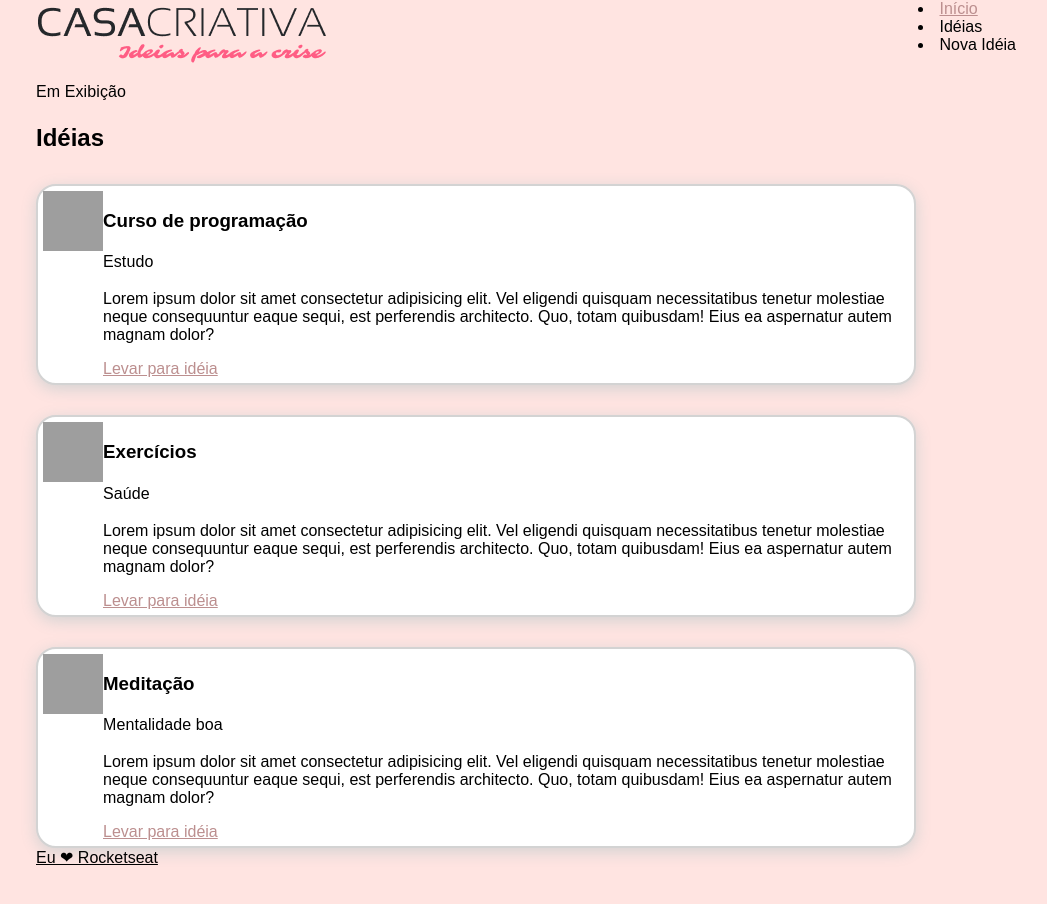
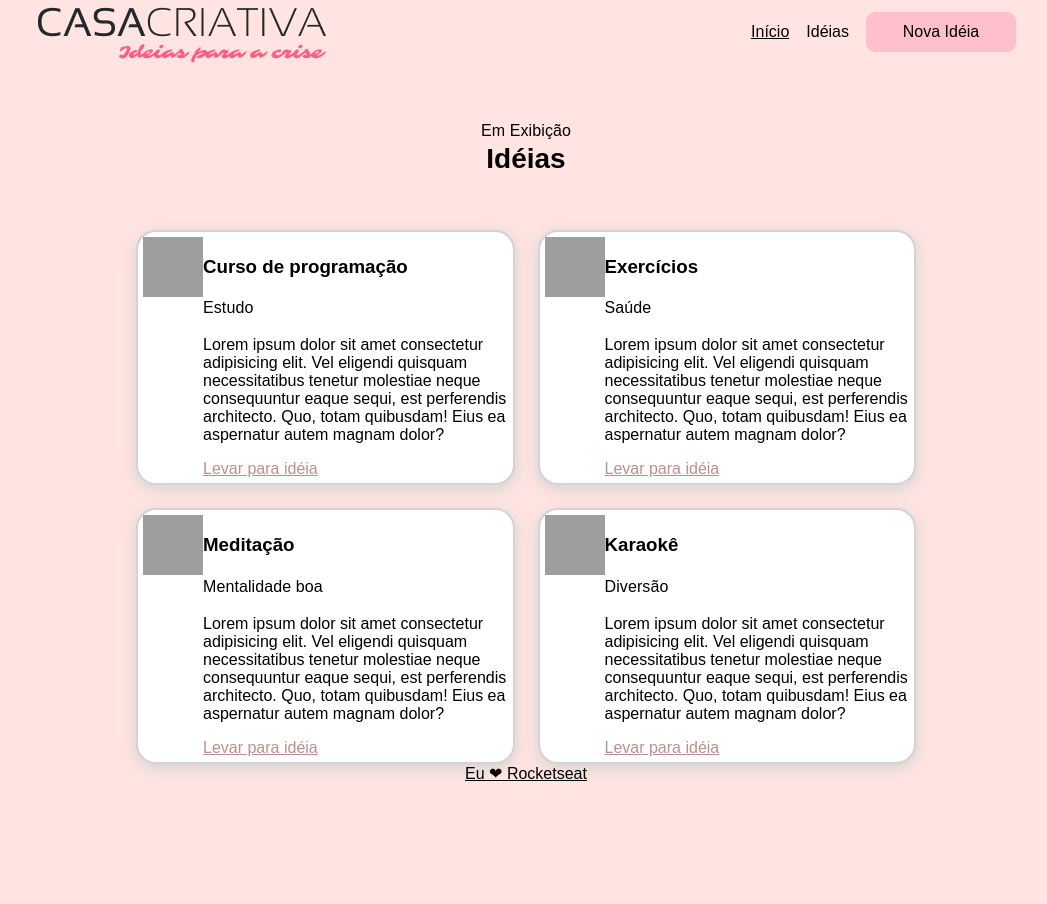
Before and after one commit to PaolaLima/casaCriativa-Rockseat, a plain HTML site: page ideias.html in a window 1280 px wide. Shown: the whole page, without its empty margins (114-1161 px from the left). Drawn offline with Linux system fonts and the light colour scheme; grey boxes are pictures that could not be loaded; a web font is replaced by a local one.

Commit message:
alteração da ideias.html

```diff
--- a/ideias.html
+++ b/ideias.html
@@ -43,12 +43,12 @@
                  <p>Estudo</p>
                  <div class="description">
                      Lorem ipsum dolor sit amet consectetur adipisicing elit. Vel eligendi quisquam necessitatibus tenetur molestiae neque consequuntur eaque sequi, est perferendis architecto. Quo, totam quibusdam! Eius ea aspernatur autem magnam dolor?
-                    </div>
+                    </div> <!--3-->
                     <a href="#">Levar para idéia</a>
 
-            </div>
+            </div> <!--2-->
 
-            </div>
+            </div>  <!--1-->
 
         <div class="idea">
             <img src="https://image.flaticon.com/icons/svg/2729/2729005.svg"
@@ -59,12 +59,12 @@
             <p>Saúde</p>
             <div class="description">
                 Lorem ipsum dolor sit amet consectetur adipisicing elit. Vel eligendi quisquam necessitatibus tenetur molestiae neque consequuntur eaque sequi, est perferendis architecto. Quo, totam quibusdam! Eius ea aspernatur autem magnam dolor?
-            </div>
+            </div><!--3-->
             <a href="#">Levar para idéia</a>
-        </div>
 
-        </div>
+        </div> <!--2-->
 
+        </div>  <!--1-->
 
         <div class="idea">
             <img src="https://image.flaticon.com/icons/svg/2729/2729027.svg"
@@ -75,12 +75,27 @@
             <p>Mentalidade boa</p>
             <div class="description">
                 Lorem ipsum dolor sit amet consectetur adipisicing elit. Vel eligendi quisquam necessitatibus tenetur molestiae neque consequuntur eaque sequi, est perferendis architecto. Quo, totam quibusdam! Eius ea aspernatur autem magnam dolor?
-            </div>
+               </div> <!--3-->
+                <a href="#">Levar para idéia</a>
+        </div> <!--2-->
+
+        </div><!--1-->
+
+        <div class="idea">
+            <img src="https://image.flaticon.com/icons/svg/2729/2729032.svg"
+             alt="Imagem de Karaokê">
+
+        <div class="content">
+            <h3>Karaokê</h3>
+            <p>Diversão</p>
+            <div class="description">
+                Lorem ipsum dolor sit amet consectetur adipisicing elit. Vel eligendi quisquam necessitatibus tenetur molestiae neque consequuntur eaque sequi, est perferendis architecto. Quo, totam quibusdam! Eius ea aspernatur autem magnam dolor?
+            </div><!--3-->
             <a href="#">Levar para idéia</a>
-        </div>
 
-        </div>
+        </div> <!--2-->
 
+        </div>  <!--1-->
 
         </section>
     </main>
--- a/style.css
+++ b/style.css
@@ -62,7 +62,7 @@
     }
 
     footer{
-      text-align: start;
+      text-align: center;
     }
 
     footer a{
@@ -223,3 +223,65 @@
       display: flex;
       justify-content: space-between;
     }
+
+    #page-ideias nav{
+      display: flex;
+      align-items: center;
+    }
+
+    #page-ideias nav li{
+      list-style-type: none;
+      margin-right: 17px;
+    }
+
+    #page-ideias nav li a{
+      color: black;
+    }
+
+    #page-ideias nav li:last-child{
+      margin: 0;
+      width: 150px;
+      height: 40px;
+      background-color: pink;
+      display: flex;
+      align-items: center;
+      justify-content: center;
+      border-radius: 9px;
+    }
+
+    #page-ideias nav li:last-child a{
+      color: whitesmoke;
+      font-size: 18ssspx;
+      font-weight: bolds;
+    }
+
+    #page-ideias nav li:last-child a:hover{
+      background-color: rgb(183, 223, 228);
+      text-decoration: none;
+    }
+
+    section#title{
+      text-align: center;
+      margin: 55px 0;
+    }
+
+    section#title p{
+      opacity: 0.09px;
+      margin: 0;
+    }
+
+    section#title h1{
+      margin: 0;
+      font-size: 28px;
+    }
+
+    section#last-ideias{
+      display: grid;
+      grid-template-columns: 1fr 1fr;
+      gap: 23px;
+      margin-left: 100px;
+    }
+
+    section#last-ideias .idea{
+      margin: 0;
+    }
```
